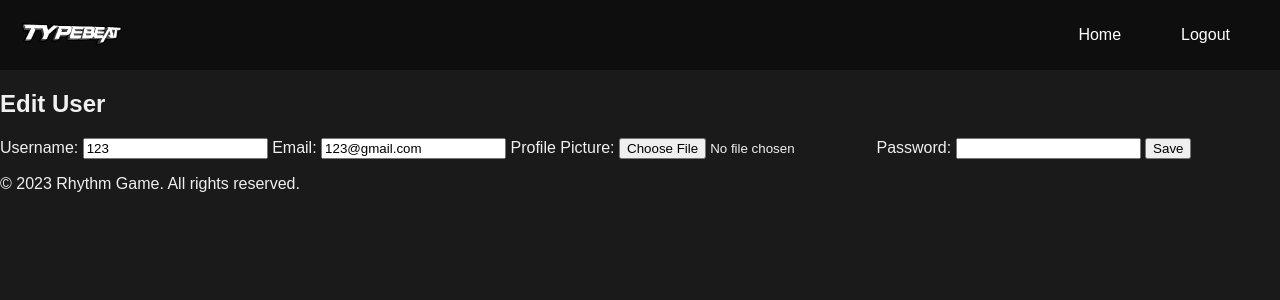
After one commit to Avordia/TypeBeat-site-master, a Django app: page /user/edit/5/ in a window 1280 px wide. The commit adds this page. Shown: the top 300 px of the page. Run offline with Django 5.2, Linux system fonts and the light colour scheme; a user stored in the database is signed in; data comes from the database, SQL or seed files in the repository.

Commit message:
-Added user CRUD -Added "Play"

```diff
--- /dev/null
+++ b/TypeBeat/static/css/Placeholder.css
@@ -0,0 +1,75 @@
+body {
+    font-family: Arial, sans-serif;
+    background-color: #1a1a1a; /* Dark background */
+    color: #f0f0f0; /* Light text */
+    margin: 0;
+    padding: 0;
+}
+
+header {
+    background-color: #0e0e0e;
+    padding: 10px 20px;
+}
+
+.navbar {
+    display: flex;
+    justify-content: space-between;
+    align-items: center;
+}
+
+.navLogo {
+    height: 50px;
+}
+
+.navbar ul {
+    list-style-type: none; /* Remove bullet points */
+    padding: 0; /* Remove default padding */
+    margin: 0; /* Remove default margin */
+    display: flex; /* Display list items in a row */
+}
+
+.navbar li {
+    margin: 0 15px; /* Space between the links */
+}
+
+.navLinks {
+    color: #ffffff; /* Orange links */
+    text-decoration: none;
+    margin: 0 15px;
+}
+
+.navLinks:hover {
+    text-decoration: underline;
+}
+
+.hero{
+    text-align: center;
+    padding: 50px 20px;
+    align-content: center;
+    display: flex;
+    justify-content: center;
+    align-items: center;
+    height: 400px;
+    background-size: cover;
+}
+.hero-overlay {
+    background: url('{{ background_image_url }}') center center;
+}
+
+.hero-content {
+    color: #000000;
+}
+
+
+.cta-button {
+    background-color: #ff6600; /* Orange button */
+    color: #fff;
+    padding: 10px 20px;
+    text-decoration: none;
+    border-radius: 5px;
+}
+
+.features, .beatmaps, .ranking {
+    padding: 20px;
+    margin: 20px;
+}
--- a/TypeBeat/templates/beatpack_detail/beatpack_detail.html
+++ b/TypeBeat/templates/beatpack_detail/beatpack_detail.html
@@ -53,7 +53,6 @@
                     <h3>{{ beatmap.beatmap_title }}</h3>
                     <p>Difficulty: {{ beatmap.difficulty }}</p>
                     <p>Mapmaker: {{ beatmap.mapmaker.username }}</p>
-                    <p>{{beatmpa.}}
                 </div>
             </a>
             {% endfor %}
--- /dev/null
+++ b/TypeBeat/templates/edit_user/edit_user.html
@@ -0,0 +1,47 @@
+{% load static %}
+<!DOCTYPE html>
+<html lang="en">
+<head>
+    <meta charset="UTF-8">
+    <meta name="viewport" content="width=device-width, initial-scale=1.0">
+    <title>Edit User</title>
+    <link rel="stylesheet" href="{% static 'css/Placeholder.css' %}">
+</head>
+<body>
+    <header>
+        <div class="navbar">
+            <img src="{% static 'images/logo.png' %}" alt="Logo" class="navLogo">
+            <ul>
+                <li><a href="{% url 'homepage' name=user.username %}" class="navLinks">Home</a></li>
+                <li><a href="{% url 'logout' %}" class="navLinks">Logout</a></li>
+            </ul>
+        </div>
+    </header>
+
+    <main>
+        <section class="edit-user">
+            <h2>Edit User</h2>
+            <form method="POST" enctype="multipart/form-data">
+                {% csrf_token %}
+                <label for="username">Username:</label>
+                <input type="text" id="username" name="username" value="{{ user.username }}" required>
+
+                <label for="email">Email:</label>
+                <input type="email" id="email" name="email" value="{{ user.email }}" required>
+
+                <label for="profile_picture">Profile Picture:</label>
+                <input type="file" id="profile_picture" name="profile_picture">
+
+                <label for="password">Password:</label>
+                <input type="password" id="password" name="password">
+
+                <button type="submit" class="btn">Save</button>
+            </form>
+        </section>
+    </main>
+
+    <footer>
+        <p>&copy; 2023 Rhythm Game. All rights reserved.</p>
+    </footer>
+</body>
+</html>
--- a/TypeBeat/urls.py
+++ b/TypeBeat/urls.py
@@ -13,6 +13,10 @@ urlpatterns = [
     path('logout/', views.logout_view, name='logout'),
     path('BeatPack_Upload/<str:name>/', views.BeatPack_Upload, name='BeatPack_Upload'),
     path('beatmap_leaderboard/<int:beatmap_id>/', views.beatmap_leaderboard, name='beatmap_leaderboard'),
+    path('user/', views.user_page, name='user_page'),
+    path('user/edit/<int:user_id>/', views.edit_user, name='edit_user'),
+    path('user/delete/<int:user_id>/', views.delete_user, name='delete_user'),
+    path('play/<int:beatmap_id>/', views.play, name='play'),
 
 
     path('update/<str:model_name>/<int:obj_id>/', views.update_field, name='update_field'),
--- a/TypeBeat/views.py
+++ b/TypeBeat/views.py
@@ -1,12 +1,14 @@
+from datetime import datetime
+import random
+from django.contrib import messages
 from django.contrib.admin.views.decorators import staff_member_required
-from django.http import HttpResponse
 from django.contrib.auth import authenticate, login, logout
-from datetime import datetime
-from .forms import SignupForm, LoginForm,UploadForm
-from django.contrib import messages
-from django.http import JsonResponse
-from django.shortcuts import get_object_or_404
-import random
+from django.contrib.auth.decorators import login_required
+from django.db import IntegrityError
+from django.http import HttpResponse, JsonResponse
+from django.shortcuts import get_object_or_404, render, redirect
+from .forms import SignupForm, LoginForm, UploadForm, UserForm, BeatPackForm, BeatmapForm, HighscoreForm
+from .models import User, Beatpack, Beatmap, Highscore
 
 color_classes = ['orange', 'red', 'pink', 'blue']
 
@@ -56,7 +58,51 @@ def beatpack_detail(request, beatpack_id):
 def beatmap_leaderboard(request, beatmap_id):
     beatmap = get_object_or_404(Beatmap, pk=beatmap_id)
     highscores = Highscore.objects.filter(beatmap_id=beatmap_id).order_by('-total_score')
-    return render(request, 'beatmap_leaderboard/beatmap_leaderboard.html', {'beatmap': beatmap, 'highscores': highscores})
+    context = {
+        'beatmap': beatmap,
+        'beatpack': beatmap.beatpack,
+        'mapmaker': beatmap.mapmaker,
+        'user': request.user,
+        'highscores': highscores,
+    }
+    return render(request, 'beatmap_leaderboard/beatmap_leaderboard.html', context)
+
+def play(request, beatmap_id):
+    if request.method == 'POST':
+        user = request.user
+        beatmap = get_object_or_404(Beatmap, pk=beatmap_id)
+        beatpack = beatmap.beatpack
+        mapmaker = beatmap.mapmaker
+
+        highscore = Highscore.objects.filter(user=user, beatmap=beatmap).first()
+        if highscore:
+            old_total_score = highscore.total_score
+            print(f"Old highscore data: {highscore.__dict__}")
+            highscore_form = HighscoreForm(request.POST, instance=highscore)
+        else:
+            old_total_score = None
+            highscore_form = HighscoreForm(request.POST)
+
+        if highscore_form.is_valid():
+            new_highscore = highscore_form.save(commit=False)
+            print(f"New highscore data: {new_highscore.__dict__}")
+            print(f"New highscore total score: {new_highscore.total_score}")
+            print(f"Old highscore total score: {old_total_score}")
+
+            if old_total_score is None or new_highscore.total_score > old_total_score:
+                new_highscore.user = user
+                new_highscore.beatmap = beatmap
+                new_highscore.beatpack = beatpack
+                new_highscore.mapmaker = mapmaker
+                try:
+                    new_highscore.save()
+                    messages.success(request, 'High score submitted successfully!')
+                except IntegrityError:
+                    highscore_form.add_error(None, 'A highscore for this user and beatmap already exists.')
+            else:
+                messages.error(request, 'New score is lower than or equal to the current high score.')
+
+    return redirect('beatmap_leaderboard', beatmap_id=beatmap_id)
 
 def signup(request):
     if request.method == 'POST':
@@ -99,10 +145,40 @@ def login_view(request):
         form = LoginForm()
     return render(request, 'Login/Login.html', {'form': form})
 
-from django.shortcuts import render, redirect
-from django.db import IntegrityError
-from .forms import UserForm, BeatPackForm, BeatmapForm, HighscoreForm
-from .models import User, Beatpack, Beatmap, Highscore
+@login_required
+def user_page(request):
+    return render(request, 'user_page/user_page.html', {'user': request.user})
+
+
+@login_required
+def edit_user(request, user_id):
+    user = get_object_or_404(User, user_id=user_id)
+    if request.method == 'POST':
+        user.username = request.POST.get('username')
+        user.email = request.POST.get('email')
+
+        profile_picture = request.FILES.get('profile_picture')
+        if profile_picture:
+            user.profile_picture = profile_picture
+
+        password = request.POST.get('password')
+        if password:
+            user.set_password(password)
+
+        user.save()
+        messages.success(request, 'User details updated successfully.')
+        return redirect('login')
+    return render(request, 'edit_user/edit_user.html', {'user': user})
+
+@login_required
+def delete_user(request, user_id):
+    user = get_object_or_404(User, user_id=user_id)
+    if request.method == 'POST':
+        user.delete()
+        messages.success(request, 'User deleted successfully.')
+        return redirect('login')
+    return render(request, 'delete_user/delete_user.html', {'user': user})
+
 @staff_member_required
 def AdminPage(request):
     # Initialize forms
```
Also changed, not shown: TypeBeat/templates/beatmap_leaderboard/beatmap_leaderboard.html (+46 -7 lines), TypeBeat/templates/delete_user/delete_user.html (added, +37 -0 lines), TypeBeat/templates/user_page/user_page.html (added, +39 -0 lines).
